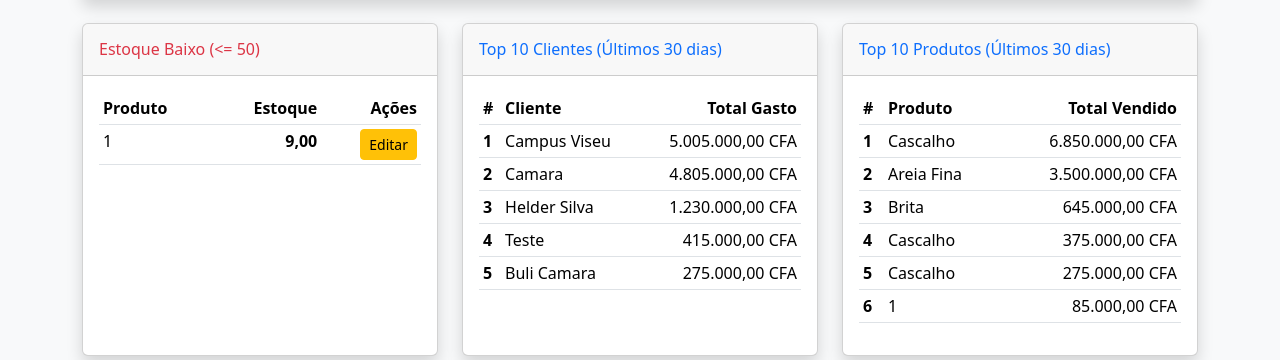
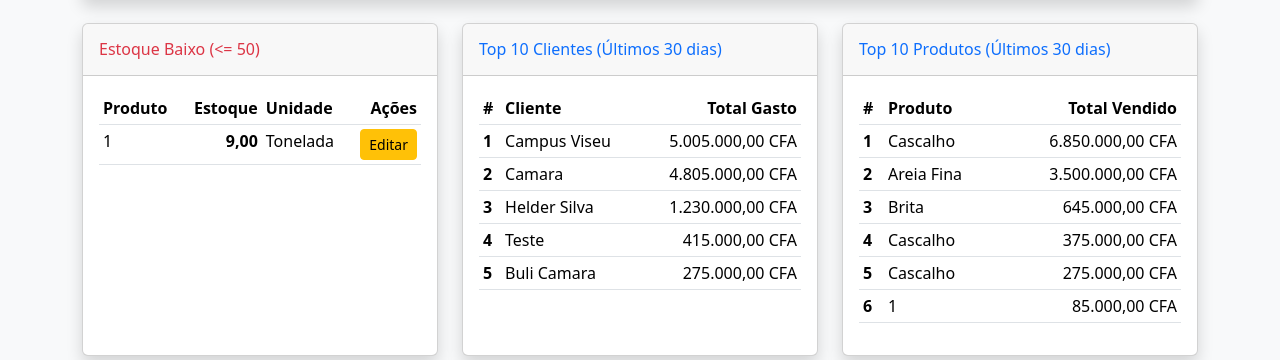
Before and after one commit to Hmarttinelle/Gestao_Somagec, a Django app: page / in a window 1280 px wide. Shown: the part 783-1143 px from the top of the page. Run offline with Django 5.2, Linux system fonts and the light colour scheme; a user stored in the database is signed in; data comes from the database, SQL or seed files in the repository.

Commit message:
Adiciona unidade ao quadro de estoque baixo

```diff
--- a/stock/templates/stock/home.html
+++ b/stock/templates/stock/home.html
@@ -135,6 +135,8 @@
                                 <tr>
                                     <th>{% trans "Produto" %}</th>
                                     <th class="text-end">{% trans "Estoque" %}</th>
+                                    <!-- COLUNA ADICIONADA -->
+                                    <th>{% trans "Unidade" %}</th>
                                     <th class="text-end">{% trans "Ações" %}</th>
                                 </tr>
                             </thead>
@@ -143,6 +145,8 @@
                                 <tr>
                                     <td>{{ produto.nome }}</td>
                                     <td class="text-end fw-bold">{{ produto.estoque_atual|floatformat:2|intcomma }}</td>
+                                    <!-- DADO ADICIONADO -->
+                                    <td>{{ produto.get_unidade_medida_display }}</td>
                                     <td class="text-end">
                                         <a href="{% url 'editar_produto' produto.id %}" class="btn btn-warning btn-sm">Editar</a>
                                     </td>
```
